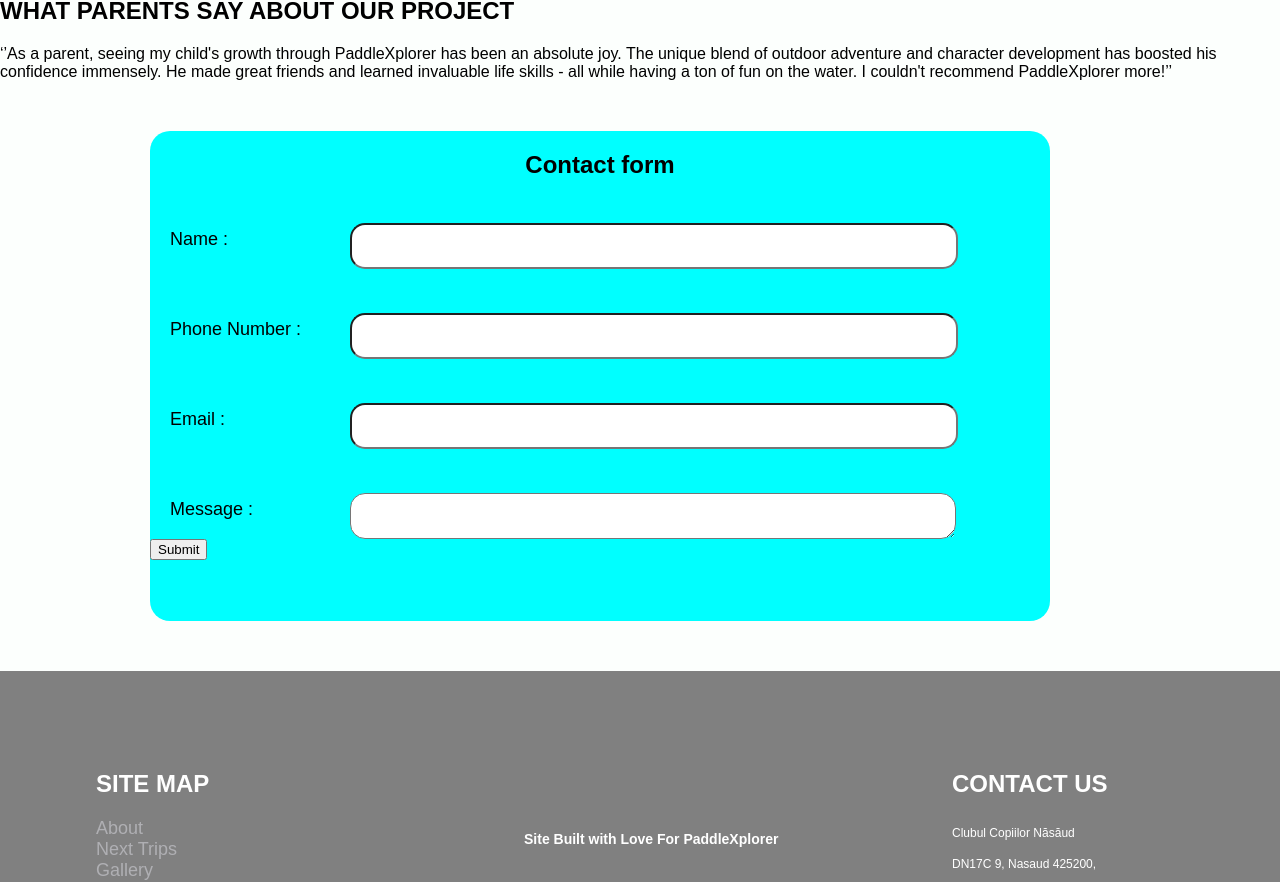
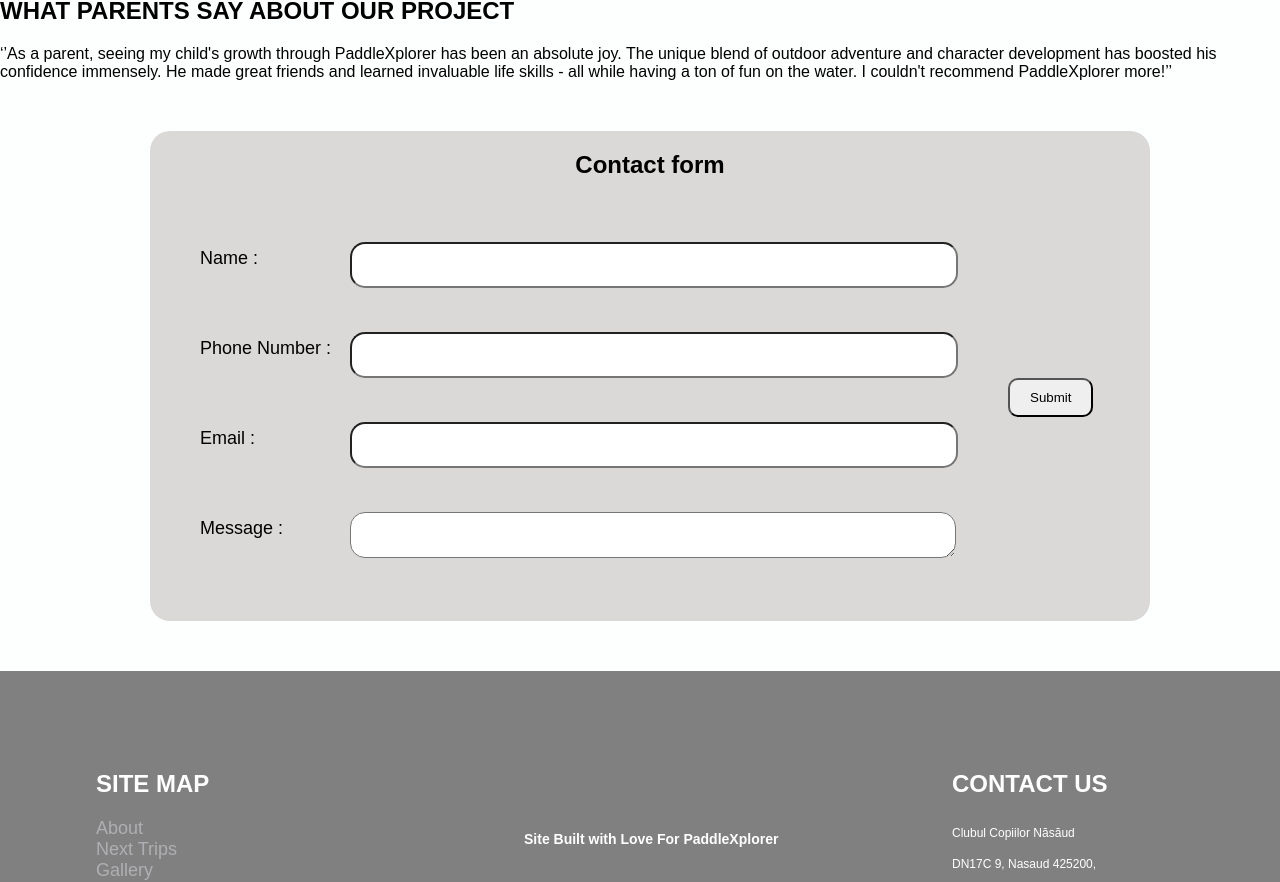
Before and after one commit to Fatima400/kayak, a React (Create React App) app: page / in a window 1280 px wide. Shown: the part 2499-3381 px from the top of the page. Built offline with nearby package versions, Linux system fonts and the light colour scheme.

Commit message:
last update contact section

```diff
--- a/src/components/ContactForm.css
+++ b/src/components/ContactForm.css
@@ -2,7 +2,7 @@
     font-size: 18px;
     display: flex;
     flex-direction: column;
-    margin-left: 20px;
+    margin-left: 50px;
     /* margin-top: 24px; */
     margin-top: 50px;
 }
@@ -19,4 +19,13 @@
 
 }
 .form{
+    display: flex;
+    flex-direction: row;
 }
+.contact-button button{
+    padding: 10px 20px;
+    border-radius: 10px;
+    margin-top: 180px;
+    margin-left: 50px;
+
+}
--- a/src/components/ContactForm.js
+++ b/src/components/ContactForm.js
@@ -33,7 +33,7 @@ const ContactForm = () => {
 
   return (
     <form className='form' onSubmit={handleSubmit}>
-      <div>
+      <div><div>
         <label className='label' htmlFor="name">Name       :         </label>
         <input
           className='input'
@@ -80,8 +80,9 @@ const ContactForm = () => {
           onChange={handleChange}
           required
         />
-      </div>
-      <button type="submit">Submit</button>
+      </div></div>
+      <div className='contact-button'>   <button type="submit">Submit</button></div>
+
     </form>
   );
 };
--- a/src/components/Home.css
+++ b/src/components/Home.css
@@ -75,11 +75,10 @@ padding-top: 20px;
 text-align: center;
   }
 #contact{
-
-
-  background-color: aqua;
+   margin: 50px 50px;
+  background-color: rgba(196, 191, 191, 0.592);
   height: 490px!important;
-  width: 900px;
+  width: 1000px;
  margin-left: 150px;
  margin-top: 50px;
  margin-bottom: 50px;
```
